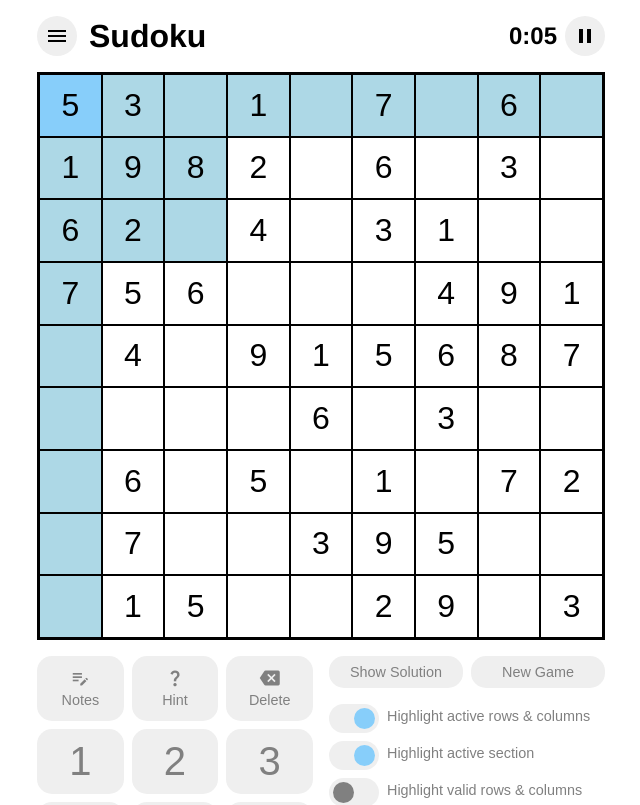
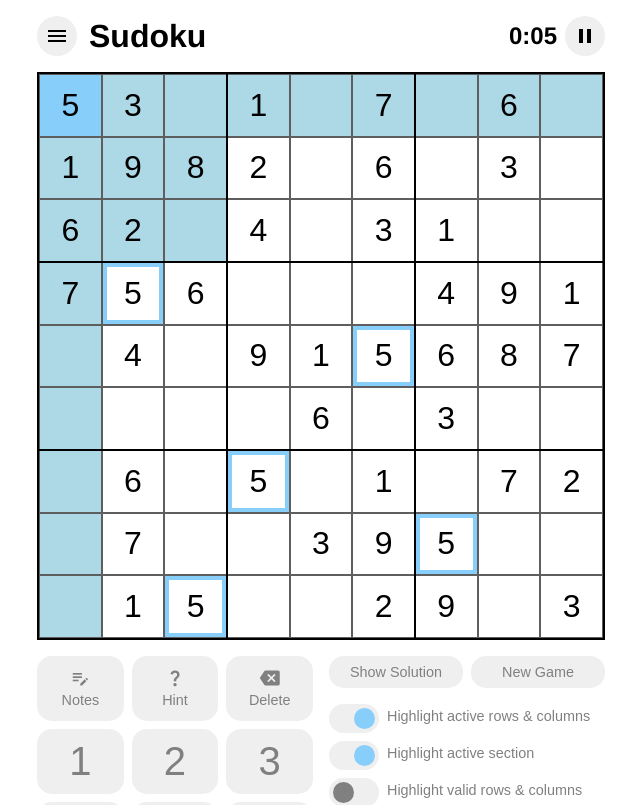
Before and after one commit to jkeussen/sudoku, a React (Vite) app: page / in a window 1280 px wide. Shown: the top 805 px of the page, without its empty margins (319-959 px from the left). Built offline with nearby package versions, Linux system fonts and the light colour scheme.

Commit message:
Readme update, style tweak, bugfix

```diff
--- a/src/components/Tile.module.css
+++ b/src/components/Tile.module.css
@@ -2,7 +2,7 @@
 	display: flex;
 	width: calc(100%/9);
 	aspect-ratio: 1 / 1;
-	border: 0.5px solid black;
+	border: 0.5px solid rgb(94, 94, 94);
 	overflow: visible;
 }
 .tile {
@@ -43,6 +43,9 @@
 .sameTileValue {
 	border: 4px solid lightskyblue;
 }
+.sameTileValue.error {
+	border: 4px solid rgb(214, 99, 99);
+}
 .highlighted {
 	background-color: lightblue;
 }
--- a/src/store/puzzle-slice.ts
+++ b/src/store/puzzle-slice.ts
@@ -62,7 +62,8 @@ const puzzleSlice = createSlice({
 			state.validRows = [];
 			state.validCols = [];
 			state.validSections = [];
-			state.sameValueTiles = [];
+			// state.sameValueTiles = [];
+			state.sameValueTiles = getSameValueTiles(puzzleGrid, 0)
 			state.isPuzzleSolved = false;
 		},
 		solvePuzzle(state, action: {payload?: any} ) {
```
Also changed, not shown: 1 other file (tests, documents, lock files or other folders).
